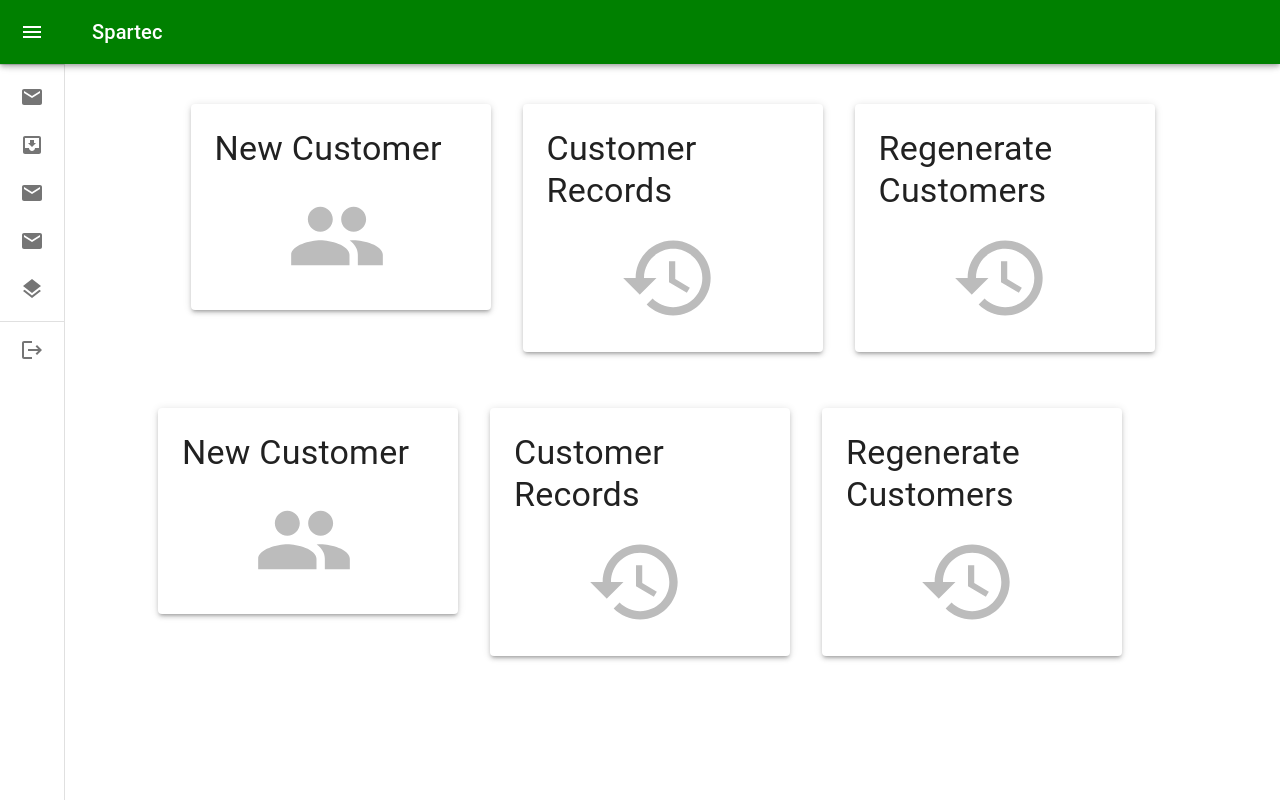
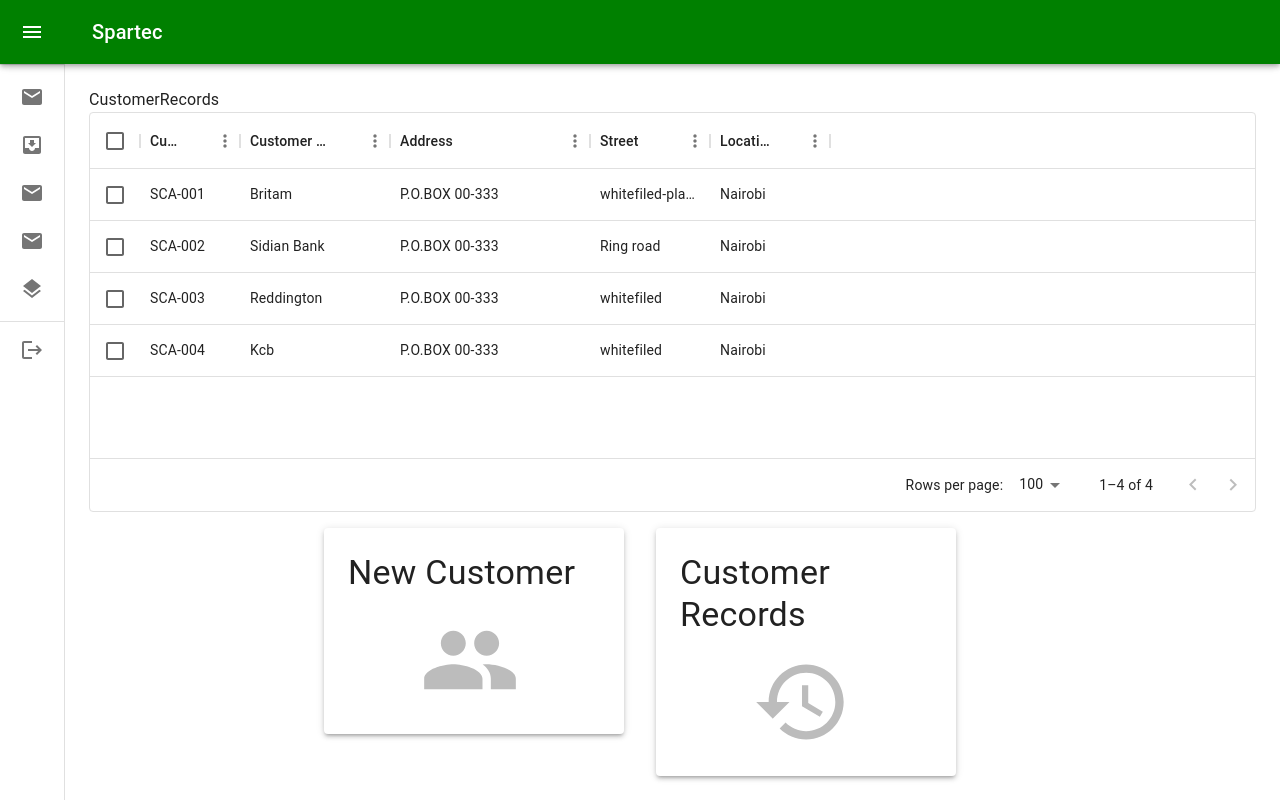
Before and after one commit to dohd/SCA-Track, a React (Create React App) app in the folder scainvoice/: page /customer in a window 1280 px wide. Built offline with nearby package versions, Linux system fonts and the light colour scheme.

Commit message:
added customer records table

```diff
--- a/scainvoice/package.json
+++ b/scainvoice/package.json
@@ -11,6 +11,7 @@
     "@testing-library/jest-dom": "^5.16.5",
     "@testing-library/react": "^13.4.0",
     "@testing-library/user-event": "^13.5.0",
+    "axios": "^1.4.0",
     "bootstrap": "^5.3.0",
     "react": "^18.2.0",
     "react-bootstrap": "^2.8.0",
--- a/scainvoice/src/App.js
+++ b/scainvoice/src/App.js
@@ -19,7 +19,7 @@ function App() {
           <Route path="dashboard/*" element={<Dashboard />} />
           <Route path="home/" element={<Home />} />
           <Route path="Customer/" element={<Customer />} />
-          <Route path='CreateNewCustomer' element={<CreateNewCustomer/>}/>
+          <Route path='/CreateNewCustomer' element={<CreateNewCustomer/>}/>
           <Route path="invoice" element={<Invoice />}>
         <Route path="list" element={<InvoiceList />} />
         <Route path="dispatched" element={<DispatchedInvoice />} />
--- a/scainvoice/src/pages/Invoice/DispatchedInvoice.jsx
+++ b/scainvoice/src/pages/Invoice/DispatchedInvoice.jsx
@@ -9,30 +9,22 @@ const DispatchedInvoice = () => {
             <div className="card-body">
               <div className="invoice-title">
                 <h4 className="float-end font-size-15">
-                  Invoice #DS0204 <span className="badge bg-success font-size-12 ms-2">Dispatched</span>
+                  Invoice Number:SCA-040<span className="badge bg-success font-size-12 ms-2">Dispatched</span>
                 </h4>
                 <div className="mb-4">
-                  <h2 className="mb-1 text-muted">Bootdey.com</h2>
+                  <h2 className="mb-1 text-muted">info@spartec.com</h2>
                 </div>
-                <div className="text-muted">
-                  <p className="mb-1">3184 Spruce Drive Pittsburgh, PA 15201</p>
-                  <p className="mb-1">
-                    <i className="uil uil-envelope-alt me-1"></i> xyz@987.com
-                  </p>
-                  <p>
-                    <i className="uil uil-phone me-1"></i> 012-345-6789
-                  </p>
-                </div>
+
               </div>
               <hr className="my-4" />
               <div className="row">
                 <div className="col-sm-6">
                   <div className="text-muted">
                     <h5 className="font-size-16 mb-3">Billed To:</h5>
-                    <h5 className="font-size-15 mb-2">Preston Miller</h5>
-                    <p className="mb-1">4068 Post Avenue Newfolden, MN 56738</p>
+                    <h5 className="font-size-15 mb-2">Sidian Bank</h5>
+                    <p className="mb-1">Moi Avenue </p>
                     <p className="mb-1">PrestonMiller@armyspy.com</p>
-                    <p>001-234-5678</p>
+                    <p>P.O.Box -12345,Nairobi</p>
                   </div>
                 </div>
                 <div className="col-sm-6">
--- a/scainvoice/src/pages/customer/Customer.jsx
+++ b/scainvoice/src/pages/customer/Customer.jsx
@@ -9,7 +9,7 @@ const Customer = () => {
     navigate('/CreateNewCustomer');
   };
   const handleCustomerRecordsClick = () => {
-    navigate('/CustomerRecords');
+    navigate('/customerRecords');
   };
 
 
@@ -22,7 +22,7 @@ const Customer = () => {
       }}
     >
       <Box sx={{ margin: 2 }}>
-      <Paper
+        <Paper
           elevation={3}
           sx={{ p: 3, width: 300, cursor: 'pointer' }}
           onClick={handleNewCustomerClick}
@@ -42,7 +42,7 @@ const Customer = () => {
       </Box>
 
       <Box sx={{ margin: 2 }}>
-        <Paper  elevation={3}
+        <Paper elevation={3}
           sx={{ p: 3, width: 300, cursor: 'pointer' }}
           onClick={handleCustomerRecordsClick}
         >
@@ -60,24 +60,7 @@ const Customer = () => {
         </Paper>
       </Box>
 
-      <Box sx={{ margin: 2 }}>
-        <Paper  elevation={3}
-          sx={{ p: 3, width: 300, cursor: 'pointer' }}
 
-        >
-          <Typography variant="h4">Regenerate Customers</Typography>
-          <Box
-            sx={{
-              display: 'flex',
-              alignItems: 'center',
-              justifyContent: 'center',
-              marginTop: 2,
-            }}
-          >
-            <History sx={{ height: 100, width: 100, opacity: 0.3, marginRight: 1 }} />
-          </Box>
-        </Paper>
-      </Box>
     </Box>
   );
 };
--- a/scainvoice/src/pages/customer/CustomerRecords.jsx
+++ b/scainvoice/src/pages/customer/CustomerRecords.jsx
@@ -1,49 +1,41 @@
-import React, { useState } from 'react';
-import { Card, CardContent, Typography, Button } from '@mui/material';
-import CreateNewCustomer from './CreateNewCustomer';
-import CustomerRecords from './CustomerRecords';
+import * as React from 'react';
+import { DataGrid } from '@mui/x-data-grid';
 
-const CustomerComponent = () => {
-  const [showCreateForm, setShowCreateForm] = useState(false);
-  const [showCustomerRecords, setShowCustomerRecords] = useState(false);
+const columns = [
+  { field: 'id', headerName: 'Customer ID', width: 100 },
+  { field: 'customerName', headerName: 'Customer Name', width: 150 },
+  { field: 'Address', headerName: 'Address', width: 200 },
+  { field: 'Street', headerName: 'Street', width: 120 },
+  { field: 'Location', headerName: 'Location', width: 120 },
+];
 
-  const handleCreateFormClick = () => {
-    setShowCreateForm(!showCreateForm);
-    setShowCustomerRecords(false);
-  };
+const generateRowsWithIds = (rows) => {
+  return rows.map((row, index) => ({
+    ...row,
+    id: `SCA-${(index + 1).toString().padStart(3, '0')}`, // Generate ID in the format SCA-001
+  }));
+};
 
-  const handleCustomerRecordsClick = () => {
-    setShowCustomerRecords(!showCustomerRecords);
-    setShowCreateForm(false);
-  };
+const rows = [
+  { customerName: 'Britam', Address: 'P.O.BOX 00-333', Street: 'whitefiled-place', Location: 'Nairobi' },
+  { customerName: 'Sidian Bank', Address: 'P.O.BOX 00-333', Street: 'Ring road', Location: 'Nairobi' },
+  { customerName: 'Reddington', Address: 'P.O.BOX 00-333', Street: 'whitefiled', Location: 'Nairobi' },
+  { customerName: 'Kcb', Address: 'P.O.BOX 00-333', Street: 'whitefiled', Location: 'Nairobi' },
+];
+
+const DataTable = () => {
+  const rowsWithIds = generateRowsWithIds(rows);
 
   return (
-    <div>
-      <Card>
-        <CardContent>
-          <Typography variant="h5" component="div">
-            Create Customer
-          </Typography>
-          <Button onClick={handleCreateFormClick}>
-            {showCreateForm ? 'Hide Form' : 'Show Form'}
-          </Button>
-          {showCreateForm && <CreateNewCustomer />}
-        </CardContent>
-      </Card>
-
-      <Card>
-        <CardContent>
-          <Typography variant="h5" component="div">
-            Customer Records
-          </Typography>
-          <Button onClick={handleCustomerRecordsClick}>
-            {showCustomerRecords ? 'Hide Records' : 'Show Records'}
-          </Button>
-          {showCustomerRecords && <CustomerRecords />}
-        </CardContent>
-      </Card>
+    <div style={{ height: 400, width: '100%' }}>CustomerRecords
+      <DataGrid
+        rows={rowsWithIds}
+        columns={columns}
+        pageSize={5}
+        checkboxSelection
+      />
     </div>
   );
 };
 
-export default CustomerComponent;
+export default DataTable;
--- a/scainvoice/src/pages/dashboard/Sidelist.jsx
+++ b/scainvoice/src/pages/dashboard/Sidelist.jsx
@@ -19,10 +19,12 @@ import MuiDrawer from '@mui/material/Drawer';
 import Lpo from '../Lpo/Lpo'
 import Home from '../home/Home';
 import Logout from '@mui/icons-material/Logout'
+import CreateNewCustomer from '../customer/CreateNewCustomer';
 import Customer from '../customer/Customer';
 import Invoice from '../Invoice/InvoiceList';
 
 import Distributors from '../distributors/Distributors'
+import CustomerRecords from '../customer/CustomerRecords';
 const drawerWidth = 240;
 
 
@@ -88,7 +90,7 @@ const Sidelist=({open,setOpen})=> {
     },
       {title:'Invoice',icon:<MailIcon/>,link:'invoice',component:<Invoice{...{setselectedLink,link:'invoice'}}/>,
   },
-      {title:'Customer',icon:<MailIcon/>,link:'customer',component:<Customer{...{setselectedLink,link:'customer'}}/>},
+      {title:'Customer',icon:<MailIcon/>,link:'customer/',component:<CustomerRecords{...{setselectedLink,link:'customer'}}/>},
       {title:'Lpo',icon:<LayersIcon/>,link:'lpo',component:<Lpo{...{setselectedLink,link:'lpo'}}/>},
   ],[])
 
```
Also changed, not shown: scainvoice/src/pages/customer/CreateNewCustomer.jsx (+89 -3 lines), 1 other file (tests, documents, lock files or other folders).
